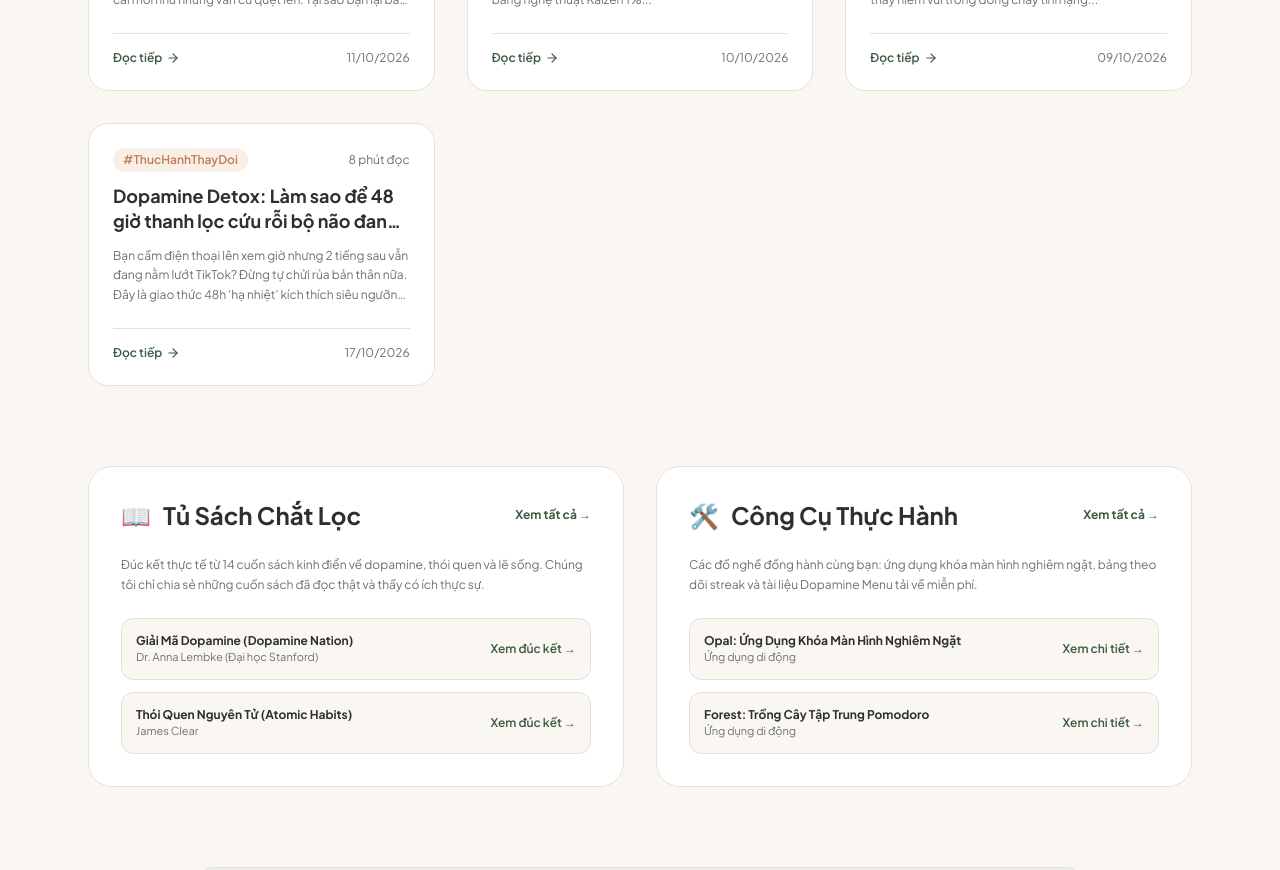
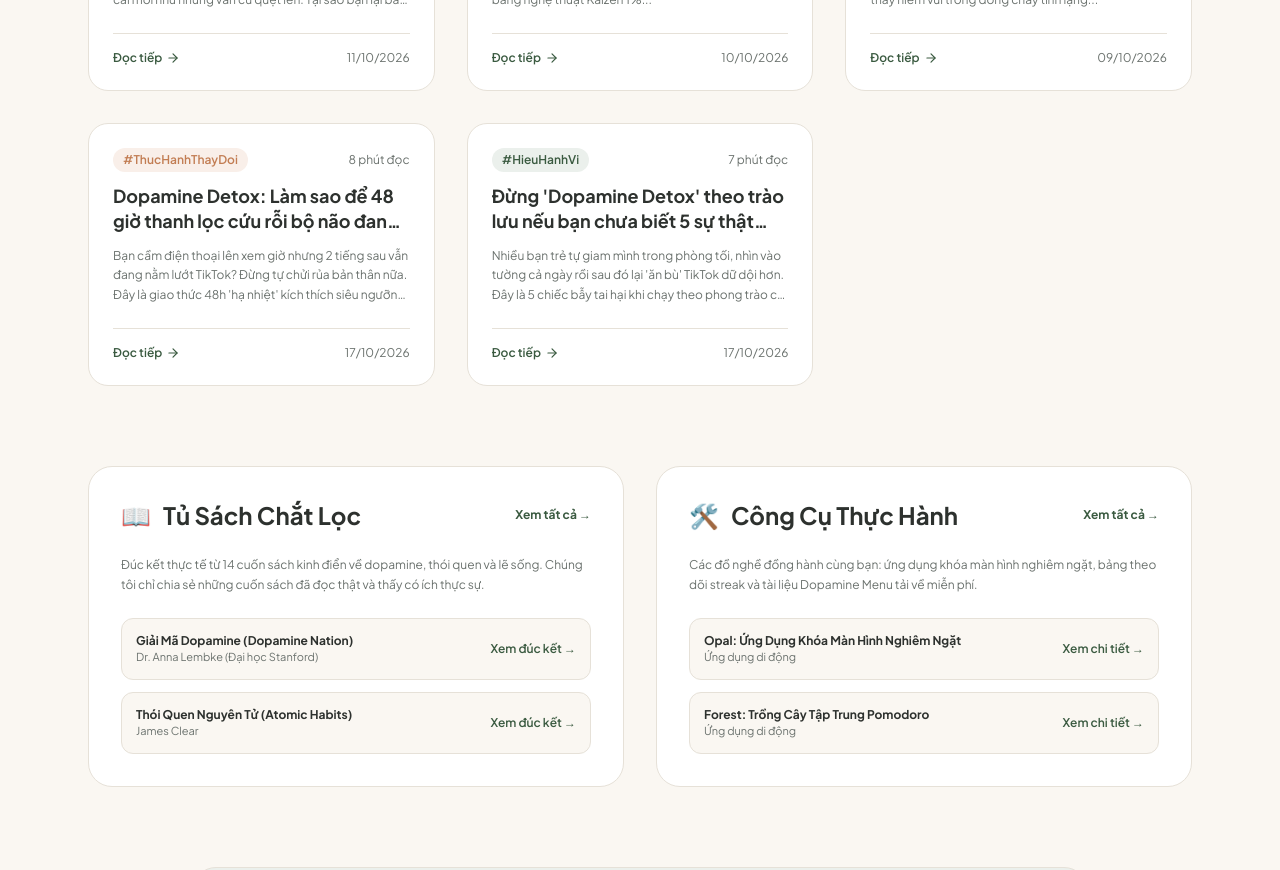
Before and after one commit to longphi11/traicainghien-1, a Next.js app: page / in a window 1280 px wide. Shown: the part 2020-2890 px from the top of the page. Built offline with nearby package versions, Linux system fonts and the light colour scheme.

Commit message:
feat: add article on 5 truths behind Dopamine Detox trend

```diff
--- a/src/data/articles.ts
+++ b/src/data/articles.ts
@@ -293,4 +293,85 @@ Hôm nay, hãy thử cho phép mình buồn chán trong 5 phút. Hãy ngắm nh
 Khi bạn dám từ bỏ những kích thích rẻ tiền, bạn sẽ thấy cuộc đời thực ngoài kia hóa ra chưa bao giờ nhạt nhẽo. 🌿
     `,
   },
+  {
+    slug: "dung-dopamine-detox-neu-chua-biet-5-dieu-nay",
+    title: "Đừng 'Dopamine Detox' theo trào lưu nếu bạn chưa biết 5 sự thật trần trụi này",
+    excerpt: "Nhiều bạn trẻ tự giam mình trong phòng tối, nhìn vào tường cả ngày rồi sau đó lại 'ăn bù' TikTok dữ dội hơn. Đây là 5 chiếc bẫy tai hại khi chạy theo phong trào cai dopamine...",
+    pillar: "Trụ cột 1: Hiểu cơ chế hành vi",
+    pillarTag: "HieuHanhVi",
+    readTime: "7 phút đọc",
+    date: "17/10/2026",
+    author: "Người đồng hành Trại Cai Nghiện",
+    content: `
+Gần đây trên mạng xã hội rộ lên một trào lưu mang tên: **"Dopamine Detox"**.
+
+Rất nhiều bạn trẻ tự thử thách bản thân: Ngồi trong phòng tối 24 tiếng, không chạm vào điện thoại, không nghe nhạc, không ăn ngon, thậm chí... ngồi nhìn chằm chằm vào bức tường trắng để "thanh lọc não bộ".
+
+Nhưng điều gì xảy ra vào ngày thứ hai sau khi kết thúc thử thách?
+
+Hầu hết mọi người lại lao vào lướt TikTok bù gấp đôi, ăn uống vô độ và cày phim xuyên đêm để "tự thưởng" cho chuỗi ngày khổ hạnh vừa qua.
+
+Cảm giác tội lỗi và bất lực lại quay trở lại, nặng nề hơn gấp bội.
+
+Nếu bạn đang có ý định "Dopamine Detox", **hãy dừng lại 3 phút để đọc 5 sự thật trần trụi này trước khi tự biến mình thành nạn nhân của trào lưu:**
+
+---
+
+### 1. Bạn không thể "cắt bỏ" Dopamine theo nghĩa đen
+Rất nhiều người hiểu sai rằng Dopamine là một chất độc cần "thải độc" như chất cồn hay nicotine.
+
+Thực tế sinh học là gì? **Nếu cơ thể bạn về 0 dopamine, bạn sẽ nằm bất động và chết.**
+
+Dopamine là chất dẫn truyền thần kinh chịu trách nhiệm cho động lực sống, khả năng vận động và sự tập trung. Vấn đề không nằm ở bản thân Dopamine, mà nằm ở **nguồn cung cấp dopamine**: Bạn đang lấy dopamine từ nỗ lực thực tế (đọc sách, rèn luyện thể thao, tạo ra giá trị) hay từ những cú chạm màn hình vô thức (Reels, TikTok, game, cờ bạc)?
+
+Đừng tìm cách tiêu diệt dopamine. Hãy học cách tái phân bổ nguồn phát của nó!
+
+---
+
+### 2. Bẫy "Ăn bù kích thích" (The Rebound Trap)
+Bắt một người đang nghiện kích thích nặng phải ngồi thiền trong phòng tối cả ngày cũng giống như bắt một người đang đói ăn nhịn 3 ngày.
+
+Sự ức chế quá mức sẽ tích tụ áp lực thần kinh. Khi cánh cửa mở ra, não bộ sẽ phát đi tín hiệu van xin khẩn thiết hơn bao giờ hết, dẫn đến tình trạng **"Binge-scrolling"** (lướt vô độ trả thù).
+
+Đó là lý do tại sao ở *Trại Cai Nghiện*, tụi mình không bao giờ cổ vũ lối sống tu khổ hạnh cực đoan. Phương pháp bền vững duy nhất là **Giảm liều lượng vi mô (Tapering)** và **Thay thế lành mạnh**:
+* Không cắt mạng xã hội 100% ngay ngày đầu.
+* Hãy giảm 15 phút mỗi ngày (nghệ thuật Kaizen 1%).
+* Thay thế khoảng trống đó bằng một hoạt động trong *Dopamine Menu* tự nhiên: đi bộ hít thở, uống một tách trà ấm, viết 3 dòng nhật ký.
+
+---
+
+### 3. Nghiện hành vi thực chất là tấm khiên trốn chạy nỗi đau tinh thần
+Đôi khi việc bạn dán mắt vào điện thoại không phải vì bạn mê mẩn những video nhảm nhí đó.
+
+Nó là **cơ chế đối phó (coping mechanism)** của một tâm trí đang bị tổn thương hoặc quá tải:
+* Bạn lướt điện thoại vì bạn đang sợ phải đối mặt với một dự án khó ở công ty.
+* Bạn cày game xuyên đêm vì bạn đang cô đơn và không tìm thấy tiếng nói chung với những người xung quanh.
+* Bạn cuộn màn hình liên tục để gây tê cảm giác lo âu về tương lai.
+
+Nếu bạn chỉ nhăm nhe "cai điện thoại" mà không chịu gọi tên nỗi đau tinh thần đang ẩn giấu phía sau, thì dù có vứt điện thoại đi, bạn cũng sẽ tìm một thứ khác để gây tê bản thân mà thôi.
+
+---
+
+### 4. Phải có "Cái Tại Sao" (Why) và những luật lệ rõ ràng
+Nếu bạn detox chỉ vì: *"Thấy người ta làm trên mạng ngầu quá nên làm theo"*, bạn chắc chắn sẽ bỏ cuộc sau 4 tiếng.
+
+Não bộ cần một **Lý Do Đủ Lớn** để chịu đựng sự buồn chán:
+* Bạn muốn đầu óc sáng suốt để hoàn thành giấc mơ nghề nghiệp của mình?
+* Bạn muốn có mặt trọn vẹn bên cạnh con cái, gia đình thay vì nhìn vào màn hình vô hồn?
+* Bạn muốn cứu vãn đôi mắt và giấc ngủ ngon lành?
+
+Đồng thời, luật chơi phải **cụ thể và có thể đo lường**: Thay vì bảo *"Hôm nay mình sẽ hạn chế dùng máy tính"*, hãy đặt ra luật thép đơn giản: *"Từ 21h30 tối, điện thoại sẽ nằm im trên bàn làm việc ngoài phòng khách"*.
+
+---
+
+### 5. Hãy tự hào: Bạn đang học cách làm chủ tâm trí của chính mình!
+Trong một thế giới mà hàng triệu người đang phó mặc sự chú ý của mình cho thuật toán giật dây, việc bạn dừng lại, tự hỏi bản thân và muốn tìm cách thay đổi đã là một **hành động dũng cảm phi thường**.
+
+Làm chủ sự chú ý không phải là một đích đến hoàn hảo không tì vết. Nó là một quá trình rèn luyện cơ bắp tâm trí:
+* Sẽ có những ngày bạn làm rất tốt.
+* Cũng sẽ có những đêm bạn lỡ trượt chân lướt quá giờ.
+
+Khi trượt ngã, đừng sỉ vả mình. Hãy mỉm cười với tinh thần Wabi Sabi, đứng dậy và tiếp tục bước đi. Bạn không cần phải trở thành một nhà sư trên núi tuyết, bạn chỉ cần là một con người bình thường đang từng bước giành lại quyền kiểm soát cuộc đời mình! 🌿
+    `,
+  },
 ];
```
